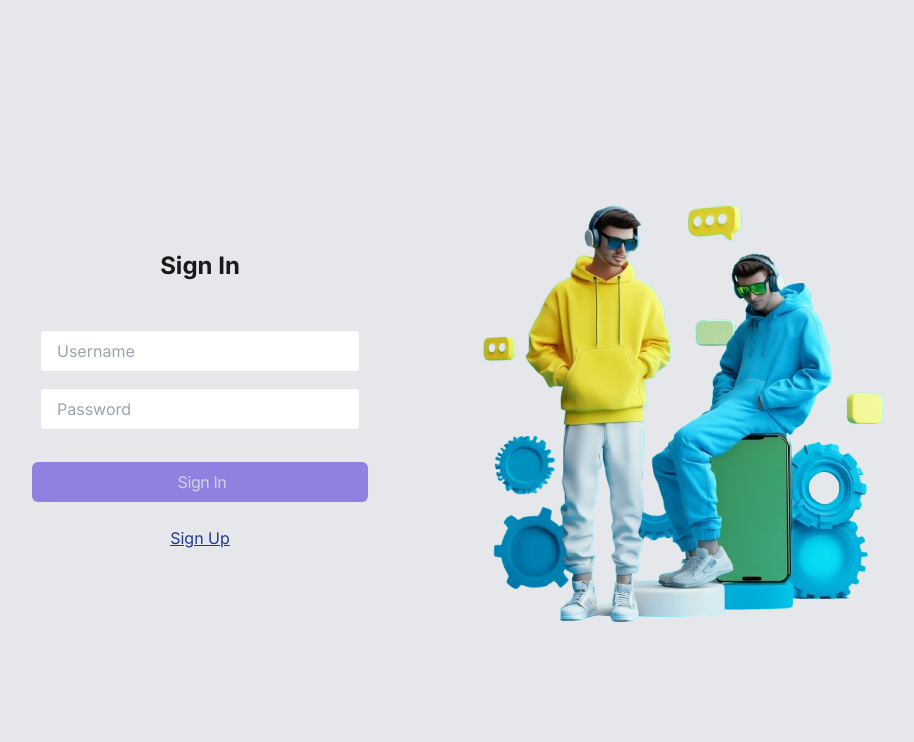
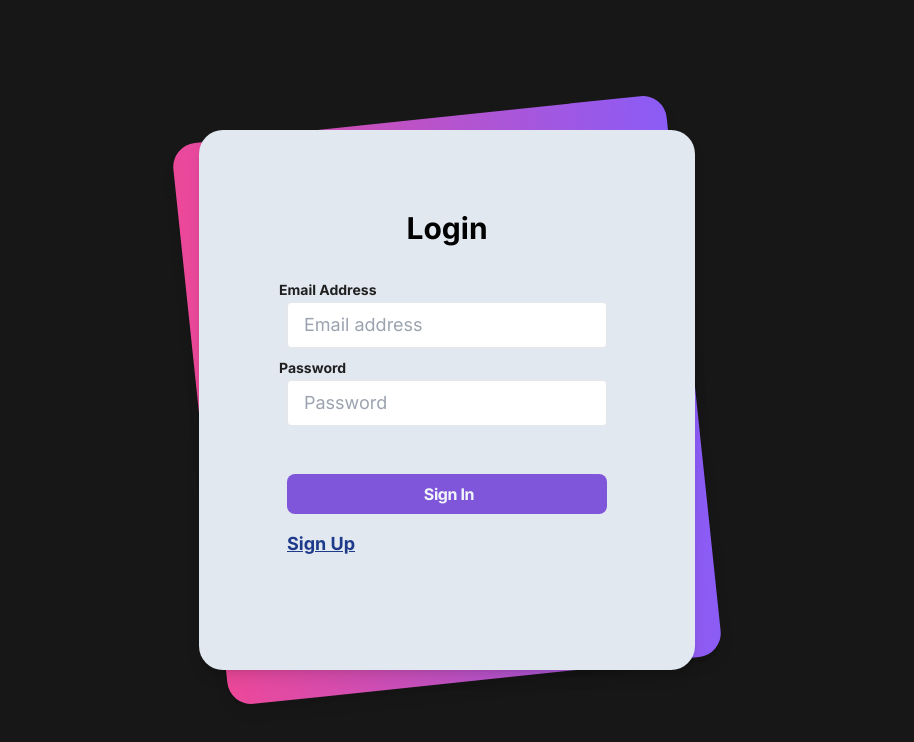
Before and after one commit to Pallavikumarimdb/MindMap, a React (Vite) app in the folder MindMapFrontend/: page /signin in a window 1280 px wide. Shown: the top 742 px of the page, without its empty margins (193-1107 px from the left). Built offline with nearby package versions, Linux system fonts and the light colour scheme; no server answers.

Commit message:
signup and signin ui fix

```diff
--- a/MindMapFrontend/src/components/Button.tsx
+++ b/MindMapFrontend/src/components/Button.tsx
@@ -11,11 +11,11 @@ interface ButtonProps {
 }
 
 const variantClasses = {
-    "primary": "px-4 bg-blue-500/50 text-slate-300 md:text-base md:font-medium tracking-tight",
+    "primary": "px-4 bg-[#7f56d9]  text-slate-100 md:text-base md:font-bold tracking-tight",
     "secondary": "px-4 bg-slate-300 text-grey-950 md:text-base md:font-bold tracking-tight",
 };
 
-const defaultStyles = "pt-1 pb-1 pl-2 pr-2 h-10 rounded-md font-light flex items-center";
+const defaultStyles = "pt-1 pb-1 pl-2 pr-2 h-10 rounded-lg font-light flex items-center";
 
 
 export function Button({ variant, text, startIcon, onClick, fullWidth, loading}: ButtonProps) {
--- a/MindMapFrontend/src/pages/Editor.tsx
+++ b/MindMapFrontend/src/pages/Editor.tsx
@@ -60,13 +60,13 @@ export default function MyEditor() {
             type="text"
             value={noteName}
             onChange={(e) => setNoteName(e.target.value)}
-            className="w-full sm:w-[70%] px-4 py-2 border rounded bg-gray-700 shadow-inner shadow-slate-300"
+            className="w-full sm:w-[40%] px-4 py-2 border rounded bg-gray-700 shadow-inner shadow-slate-300"
           />
           <button
             onClick={saveNote}
             disabled={loading}
-            className={`w-full sm:w-auto ml-0 sm:ml-1 font-bold px-4 py-2 h-11 border rounded ${
-              loading ? "bg-gray-400" : "bg-blue-500 text-gray-950 hover:bg-blue-600"
+            className={`w-full sm:w-auto ml-0 sm:ml-1 font-bold px-4 py-2 h-11 border rounded-full ${
+              loading ? "bg-[#7f56d9]" : "bg-gray-300  text-gray-950 hover:bg-blue-600"
             }`}
           >
             {loading ? (
@@ -107,7 +107,6 @@ export default function MyEditor() {
           onChange={(newContent) => setContent(newContent)}
         />
       </div>
-
       {showPopup && (
         <div className="fixed inset-0 bg-gray-900 bg-opacity-50 flex items-center justify-center">
           <div className="bg-gray-700 rounded-lg p-6 w-96 text-center shadow-lg">
--- a/MindMapFrontend/src/pages/Signin.tsx
+++ b/MindMapFrontend/src/pages/Signin.tsx
@@ -1,53 +1,98 @@
-import { useRef } from "react";
+import { useRef, useState } from "react";
 import { Button } from "../components/Button";
 import { Input } from "../components/Input";
-import.meta.env.BACKEND_URL;
 import axios from "axios";
 import { Link, useNavigate } from "react-router-dom";
-import img1 from "../assets/img3.png"
-
+import.meta.env.BACKEND_URL;
 
 interface SignInProps {
   onSignIn: () => void;
 }
 
 export const Signin: React.FC<SignInProps> = ({ onSignIn }) => {
-    const usernameRef = useRef<HTMLInputElement>();
-    const passwordRef = useRef<HTMLInputElement>();
+  const usernameRef = useRef<HTMLInputElement | null>(null);
+  const passwordRef = useRef<HTMLInputElement | null>(null);
   const navigate = useNavigate();
+  const [error, setError] = useState<string | null>(null);
 
   async function signin() {
     const username = usernameRef.current?.value;
     const password = passwordRef.current?.value;
+
+    const validateInput = (username: string | undefined, password: string | undefined) => {
+      if (!username) {
+        return "Username (email) is required.";
+      }
+      if (!password) {
+        return "Password is required.";
+      }
+      if (password.length < 4) {
+        return "Password must be at least 8 characters long.";
+      }
+      return null;
+    };
+
+    const errorMessage = validateInput(username, password);
+    if (errorMessage) {
+      setError(errorMessage);
+      return;
+    }
+
     try {
       const response = await axios.post(process.env.BACKEND_URL + "/api/v1/signin", {
         username,
-                password
-            })
+        password,
+      });
+
       const token = response.data.token;
       if (token) {
         localStorage.setItem("token", token);
         onSignIn();
         navigate("/dashboard");
       }
-    } catch (error) {
-      console.error("Sign-in failed:", error);
+    } catch (error: any) {
+        error.response?.data?.message || "Sign-in failed. Please try again.";
+        setError("Signin failed. Please try again later.");
     }
   }
-    return <div className="h-screen w-screen bg-gray-200 flex justify-between px-[15%] items-center">
-        <div className=" text-center rounded-xl border min-w-48 p-8">
-            <h1 className="text-2xl mb-10 font-bold text-gray-700">Sign In</h1>
-            <Input reference={usernameRef} placeholder="Username" />
+
+  return (
+    <div>
+      <div className="min-h-screen bg-[#171717] py-6 flex flex-col justify-center sm:py-12">
+        <div className="relative py-3 sm:max-w-xl sm:mx-auto">
+          <div className="absolute inset-0 bg-gradient-to-r from-pink-500 to-violet-500 shadow-lg transform -skew-y-6 sm:skew-y-0 sm:-rotate-6 sm:rounded-3xl" />
+          <div className="relative px-4 py-10 bg-slate-200 shadow-lg sm:rounded-3xl sm:p-20">
+            <div className="max-w-md mx-auto">
+              <div className="flex justify-center mb-4">
+                <h1 className="text-3xl font-bold">Login</h1>
+              </div>
+              <div className="divide-y divide-gray-200">
+                <div className="py-8 text-base leading-6 space-y-4 text-gray-700 sm:text-lg sm:leading-7">
+                {error && <div className="text-red-600 text-sm">{error}</div>}
+                  <div className="relative">
+                    <Input reference={usernameRef} placeholder="Email address" />
+                    <label className="absolute font-bold left-0 -top-3.5 text-gray-600 text-sm peer-placeholder-shown:text-base peer-placeholder-shown:text-gray-440 peer-placeholder-shown:top-2 transition-all peer-focus:-top-3.5 peer-focus:text-gray-600 peer-focus:text-sm">
+                      Email Address
+                    </label>
+                  </div>
+                  <div className="relative">
                     <Input reference={passwordRef} placeholder="Password" />
-            <div className=" justify-center pt-6">
+                    <label className="absolute font-bold left-0 -top-3.5 text-gray-600 text-sm peer-placeholder-shown:text-base peer-placeholder-shown:text-gray-440 peer-placeholder-shown:top-2 transition-all peer-focus:-top-3.5 peer-focus:text-gray-600 peer-focus:text-sm">
+                      Password
+                    </label>
+                  </div>
+                  <div className="justify-center mx-2 pt-6">
                     <Button onClick={signin} loading={false} variant="primary" text="Sign In" fullWidth={true} />
-                    <Link to="/signup/" className="">
-                    <div className="mt-6"><a className="underline underline-offset-1 mt-10 text-blue-900" href="/signup">Sign Up</a></div>
+                    <Link to="/signup" className="mt-6">
+                      <div className="underline font-bold mt-4 text-blue-900">Sign Up</div>
                     </Link>
                   </div>
                 </div>
-        <div>
-            <img src={img1} alt="" />
               </div>
             </div>
-}
+          </div>
+        </div>
+      </div>
+    </div>
+  );
+};
--- a/MindMapFrontend/src/pages/Signup.tsx
+++ b/MindMapFrontend/src/pages/Signup.tsx
@@ -1,41 +1,93 @@
-import { useRef } from "react";
+import { useRef, useState } from "react";
 import { Button } from "../components/Button";
 import { Input } from "../components/Input";
 import axios from "axios";
 import.meta.env.BACKEND_URL;
 import { Link, useNavigate } from "react-router-dom";
-import img1 from "../assets/img3.png"
 
 export function Signup() {
-    const usernameRef = useRef<HTMLInputElement>();
-    const passwordRef = useRef<HTMLInputElement>();
+  const usernameRef = useRef<HTMLInputElement>(null);
+  const passwordRef = useRef<HTMLInputElement>(null);
+  const [error, setError] = useState<string | null>(null);
   const navigate = useNavigate();
+
+  const validateInput = (username: string | undefined, password: string | undefined) => {
+    if (!username) {
+      return "Username (email) is required.";
+    }
+    if (!password) {
+      return "Password is required.";
+    }
+    if (password.length < 4) {
+      return "Password must be at least 8 characters long.";
+    }
+    return null;
+  };
 
   async function signup() {
     const username = usernameRef.current?.value;
     const password = passwordRef.current?.value;
-        await axios.post(process.env.BACKEND_URL + "/api/v1/signup", {
-            username,
-            password
-        })
-        navigate("/signin")
-        alert("You have signed up!")
+
+    const errorMessage = validateInput(username, password);
+    if (errorMessage) {
+      setError(errorMessage);
+      return;
     }
 
-    return <div className="h-screen w-screen bg-gray-200 flex justify-between px-[15%] items-center">
-        <div className=" text-center rounded-xl border min-w-48 p-8">
-        <h1 className="text-2xl mb-10 font-bold text-gray-700">Sign Up</h1>
-            <Input reference={usernameRef} placeholder="Username" />
+    try {
+      await axios.post(`${process.env.BACKEND_URL}/api/v1/signup`, {
+        username,
+        password,
+      });
+      alert("You have signed up!");
+      navigate("/signin");
+    } catch (err) {
+      console.error("Error during signup:", err);
+      setError("Signup failed. Please try again later.");
+    }
+  }
+
+  return (
+    <div>
+      <div className="min-h-screen bg-[#171717] py-6 flex flex-col justify-center sm:py-12">
+        <div className="relative py-3 sm:max-w-xl sm:mx-auto">
+          <div className="absolute inset-0 bg-gradient-to-r from-pink-500 to-violet-500 shadow-lg transform -skew-y-6 sm:skew-y-0 sm:-rotate-6 sm:rounded-3xl"></div>
+          <div className="relative px-4 py-10 bg-slate-200 shadow-lg sm:rounded-3xl sm:p-20">
+            <div className="max-w-md mx-auto">
+              <div className="flex justify-center mb-4">
+                <h1 className="text-3xl font-bold">Sign Up</h1>
+              </div>
+              <div className="divide-y divide-gray-200">
+                <div className="py-8 text-base leading-6 space-y-4 text-gray-700 sm:text-lg sm:leading-7">
+                  {error && <div className="text-red-600 text-sm">{error}</div>}
+                  <div className="relative">
+                    <Input reference={usernameRef} placeholder="Email address" />
+                    <label className="absolute font-bold left-0 -top-3.5 text-gray-600 text-sm transition-all">
+                      Email Address
+                    </label>
+                  </div>
+                  <div className="relative">
                     <Input reference={passwordRef} placeholder="Password" />
-            <div className=" justify-center pt-6">
+                    <label className="absolute font-bold left-0 -top-3.5 text-gray-600 text-sm transition-all">
+                      Password
+                    </label>
+                  </div>
+                  <div className="justify-center mx-2 pt-6">
                     <Button onClick={signup} loading={false} variant="primary" text="Sign Up" fullWidth={true} />
                     <Link to="/signin/" className="">
-                    <div className="mt-6"><a className="underline underline-offset-1 mt-10 text-blue-900" href="/signup">Sign In</a></div>
+                      <div className="mt-8">
+                        <a className="underline font-bold text-blue-900" href="/signup">
+                          Sign In
+                        </a>
+                      </div>
                     </Link>
                   </div>
                 </div>
-        <div>
-            <img src={img1} alt="" />
               </div>
             </div>
+          </div>
+        </div>
+      </div>
+    </div>
+  );
 }
```
Also changed, not shown: MindMapFrontend/src/Landing/Home.tsx (+11 -28 lines), MindMapFrontend/src/components/Sidebar.tsx (+3 -11 lines), MindMapFrontend/src/pages/Dashboard.tsx (+1 -7 lines), MindMapFrontend/src/pages/DashboardHome.tsx (+1 -18 lines). Lines whose indentation alone changed are shown as unchanged.
